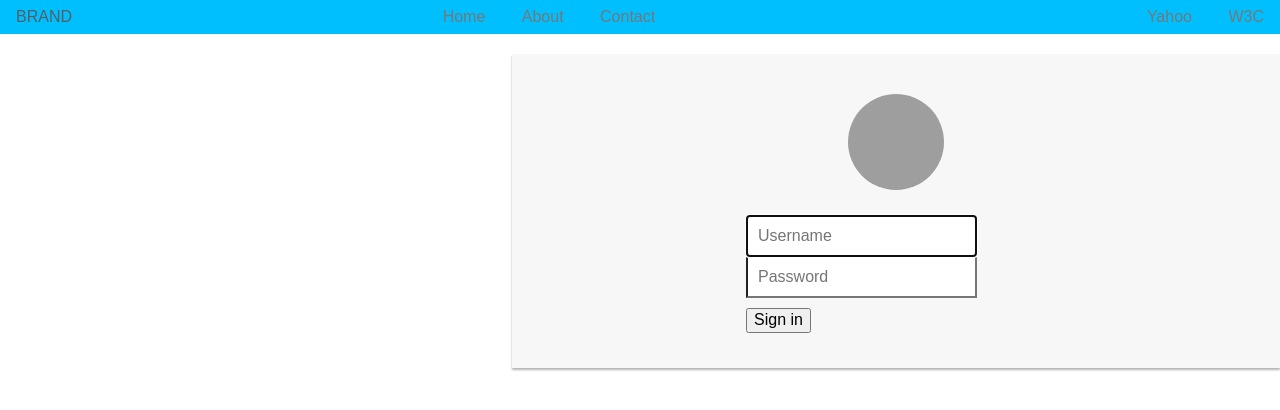
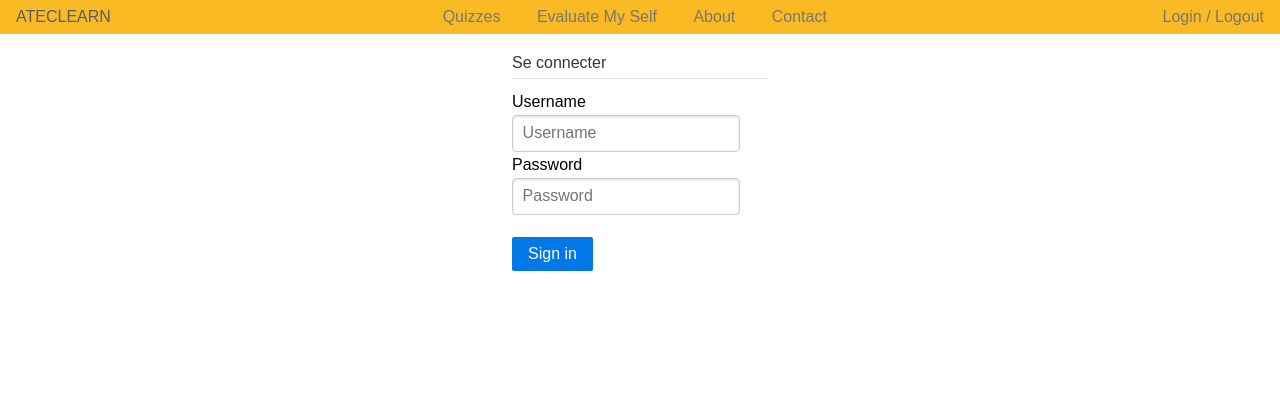
Before and after one commit to atecna/ateclearn, a Symfony app: template templates/security/login.html.twig in a window 1280 px wide. Shown: the top 410 px of the page. Run offline with Twig, Linux system fonts and the light colour scheme; the template is opened without the code that fills it, so the values that code supplies are empty; some libraries are stand-ins or nearby versions; grey boxes are pictures that could not be loaded.

Commit message:
Refactoring somethings

```diff
--- a/templates/base.html.twig
+++ b/templates/base.html.twig
@@ -9,7 +9,7 @@
     <link rel="stylesheet" href="https://unpkg.com/purecss@1.0.0/build/grids-responsive-min.css">
     <style>
         .custom-wrapper {
-            background-color: deepskyblue;
+            background-color: #faba23;
             margin-bottom: 1em;
             -webkit-font-smoothing: antialiased;
             height: 2.1em;
@@ -38,7 +38,6 @@
         }
 
         .custom-toggle .bar {
-            background-color: deepskyblue;
             display: block;
             width: 20px;
             height: 2px;
@@ -83,22 +82,21 @@
             }
         }
     </style>
-    {% block stylesheets %}
-
-    {% endblock %}
+    {% block stylesheets %}{% endblock %}
 </head>
 <body>
 <div class="custom-wrapper pure-g" id="menu">
     <div class="pure-u-1 pure-u-md-1-3">
         <div class="pure-menu">
-            <a href="#" class="pure-menu-heading custom-brand">Brand</a>
+            <a href="#" class="pure-menu-heading custom-brand">AtecLearn</a>
             <a href="#" class="custom-toggle" id="toggle"><s class="bar"></s><s class="bar"></s></a>
         </div>
     </div>
     <div class="pure-u-1 pure-u-md-1-3">
         <div class="pure-menu pure-menu-horizontal custom-can-transform">
             <ul class="pure-menu-list">
-                <li class="pure-menu-item"><a href="#" class="pure-menu-link">Home</a></li>
+                <li class="pure-menu-item"><a href="#" class="pure-menu-link">Quizzes</a></li>
+                <li class="pure-menu-item"><a href="#" class="pure-menu-link">Evaluate My Self</a></li>
                 <li class="pure-menu-item"><a href="#" class="pure-menu-link">About</a></li>
                 <li class="pure-menu-item"><a href="#" class="pure-menu-link">Contact</a></li>
             </ul>
@@ -107,8 +105,7 @@
     <div class="pure-u-1 pure-u-md-1-3">
         <div class="pure-menu pure-menu-horizontal custom-menu-3 custom-can-transform">
             <ul class="pure-menu-list">
-                <li class="pure-menu-item"><a href="#" class="pure-menu-link">Yahoo</a></li>
-                <li class="pure-menu-item"><a href="#" class="pure-menu-link">W3C</a></li>
+                <li class="pure-menu-item"><a href="#" class="pure-menu-link">Login / Logout</a></li>
             </ul>
         </div>
     </div>
--- a/templates/dashboard/homepage.html.twig
+++ b/templates/dashboard/homepage.html.twig
@@ -1,5 +1,9 @@
 {% extends 'base.html.twig' %}
 
 {% block body %}
-    @todo
+    {% for quiz in quizzes %}
+        <p>{{ quiz.name }}</p>
+    {% else %}
+        <p>Il n'y a actuellement aucun quiz.</p>
+    {% endfor %}
 {% endblock %}
--- a/templates/security/login.html.twig
+++ b/templates/security/login.html.twig
@@ -3,88 +3,26 @@
 {% block stylesheets %}
     <style>
         .container {
-            margin-left: 40%;
-        }
-
-        .form-signin {
-            max-width: 300px;
-            padding: 15px;
-            margin: 0 auto;
-        }
-
-        .form-signin .form-signin {
-            margin-bottom: 10px;
-        }
-
-        .form-signin {
-            font-weight: normal;
-        }
-
-        .form-signin .form-control {
-            position: relative;
-            font-size: 16px;
-            height: auto;
-            padding: 10px;
-            -webkit-box-sizing: border-box;
-            -moz-box-sizing: border-box;
-            box-sizing: border-box;
-        }
-
-        .form-signin .form-control:focus {
-            z-index: 2;
-        }
-
-        .form-signin input[type="text"] {
-            margin-bottom: -1px;
-            border-bottom-left-radius: 0;
-            border-bottom-right-radius: 0;
-        }
-
-        .form-signin input[type="password"] {
-            margin-bottom: 10px;
-            border-top-left-radius: 0;
-            border-top-right-radius: 0;
-        }
-
-        .account-wall {
-            margin-top: 20px;
-            padding: 40px 0 20px 0;
-            background-color: #f7f7f7;
-            -moz-box-shadow: 0 2px 2px rgba(0, 0, 0, 0.3);
-            -webkit-box-shadow: 0 2px 2px rgba(0, 0, 0, 0.3);
-            box-shadow: 0 2px 2px rgba(0, 0, 0, 0.3);
-        }
-
-        .profile-img {
-            width: 96px;
-            height: 96px;
-            margin: 0 auto 10px;
-            display: block;
-            -moz-border-radius: 50%;
-            -webkit-border-radius: 50%;
-            border-radius: 50%;
+            width: 16rem;
+            margin: auto;
         }
     </style>
 {% endblock %}
 
 {% block body %}
     <div class="container">
-        <div class="row">
-            <div class="col-sm-6 col-md-4 col-md-offset-4">
-                <div class="account-wall">
-                    <img class="profile-img"
-                         src="https://lh5.googleusercontent.com/-b0-k99FZlyE/AAAAAAAAAAI/AAAAAAAAAAA/eu7opA4byxI/photo.jpg?sz=120"
-                         alt="">
-                    <form class="form-signin" action="{{ path('security_login_check') }}" method="post">
-                        <input type="text" class="form-control" placeholder="Username" name="_username" required
-                               autofocus>
-                        <input type="password" class="form-control" placeholder="Password" name="_password" required>
-                        <button class="btn btn-lg btn-primary btn-block" type="submit">
-                            Sign in
-                        </button>
-                    </form>
-                </div>
-            </div>
-        </div>
+        <form class="pure-form pure-form-stacked" action="{{ path('security_login_check') }}" method="post">
+            <fieldset>
+                <legend>Se connecter</legend>
+
+                <label for="username">Username</label>
+                <input id="username" name="_username" type="text" placeholder="Username">
+
+                <label for="password">Password</label>
+                <input id="password" name="_password" type="password" placeholder="Password">
+                <br>
+                <button type="submit" class="pure-button pure-button-primary">Sign in</button>
+            </fieldset>
+        </form>
     </div>
 {% endblock %}
```
Also changed, not shown: src/BusinessService/QuizBusinessService.php (added, +36 -0 lines), src/Controller/DashboardController.php (+9 -2 lines), src/Handler/QuizHandler.php (added, +22 -0 lines), src/Repository/QuizRepository.php (added, +19 -0 lines), 2 other files.
